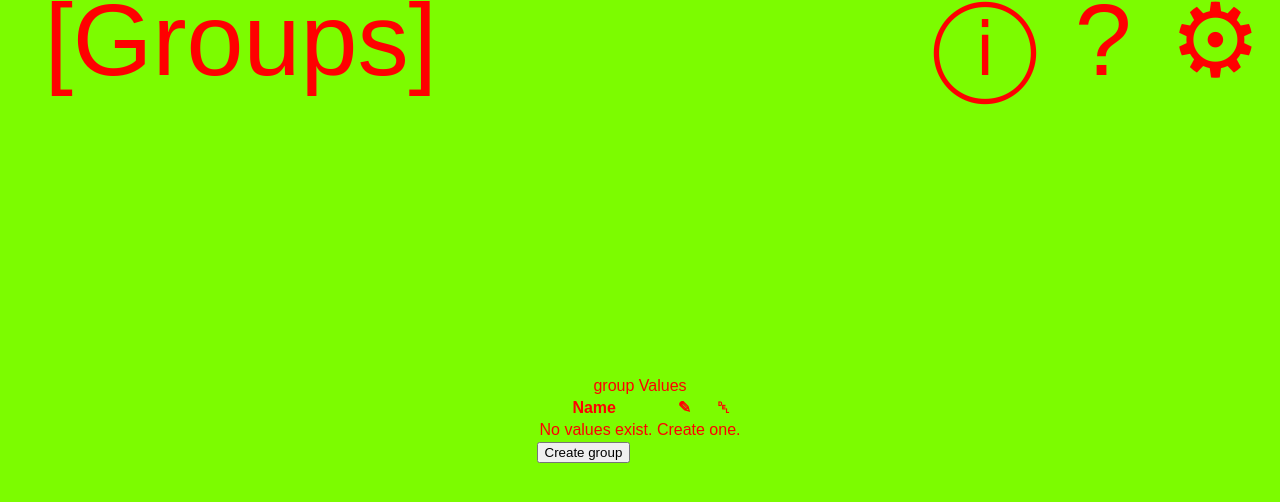
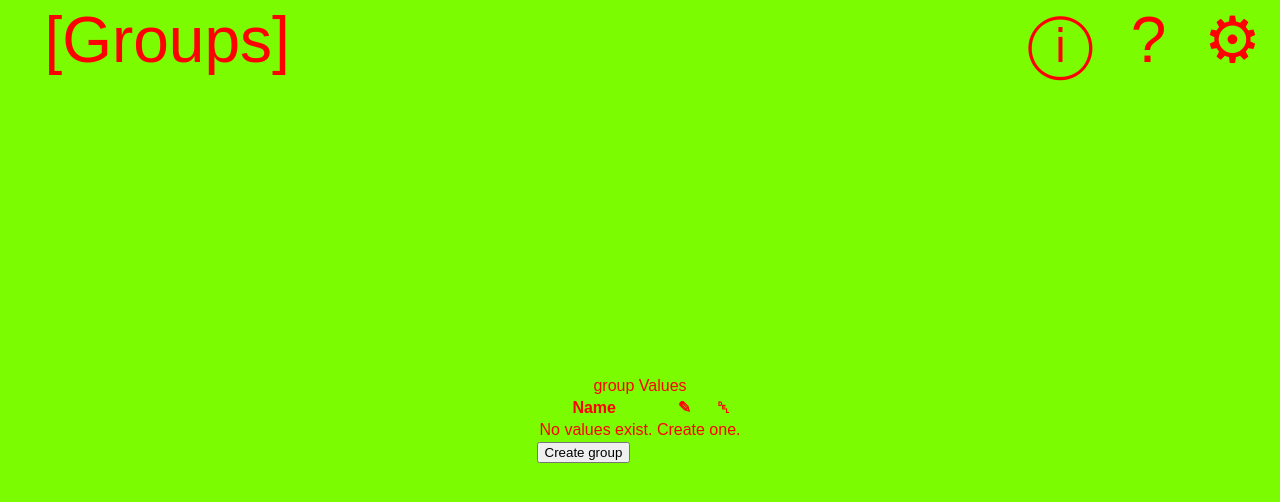
Before and after one commit to jacobpatterson1549/macro-measure, a React (Create React App) app: page / in a window 1280 px wide. Shown: the top 502 px of the page. Built offline with nearby package versions, Linux system fonts and the light colour scheme.

Commit message:
using vmin for all font sizes
also, increasing item header size

```diff
--- a/src/components/Header.css
+++ b/src/components/Header.css
@@ -5,7 +5,7 @@
 }
 
 .Header * {
-  font-size: 8vw;
+  font-size: 8vmin;
   margin-left: 1vw;
   border: 0;
   background: inherit;
--- a/src/components/Item.css
+++ b/src/components/Item.css
@@ -34,7 +34,7 @@
 }
 
 .Item-Header > *:first-child > * {
-  font-size: 10vw;
+  font-size: 15vmin;
 }
 
 .Item-Header .name {
```
